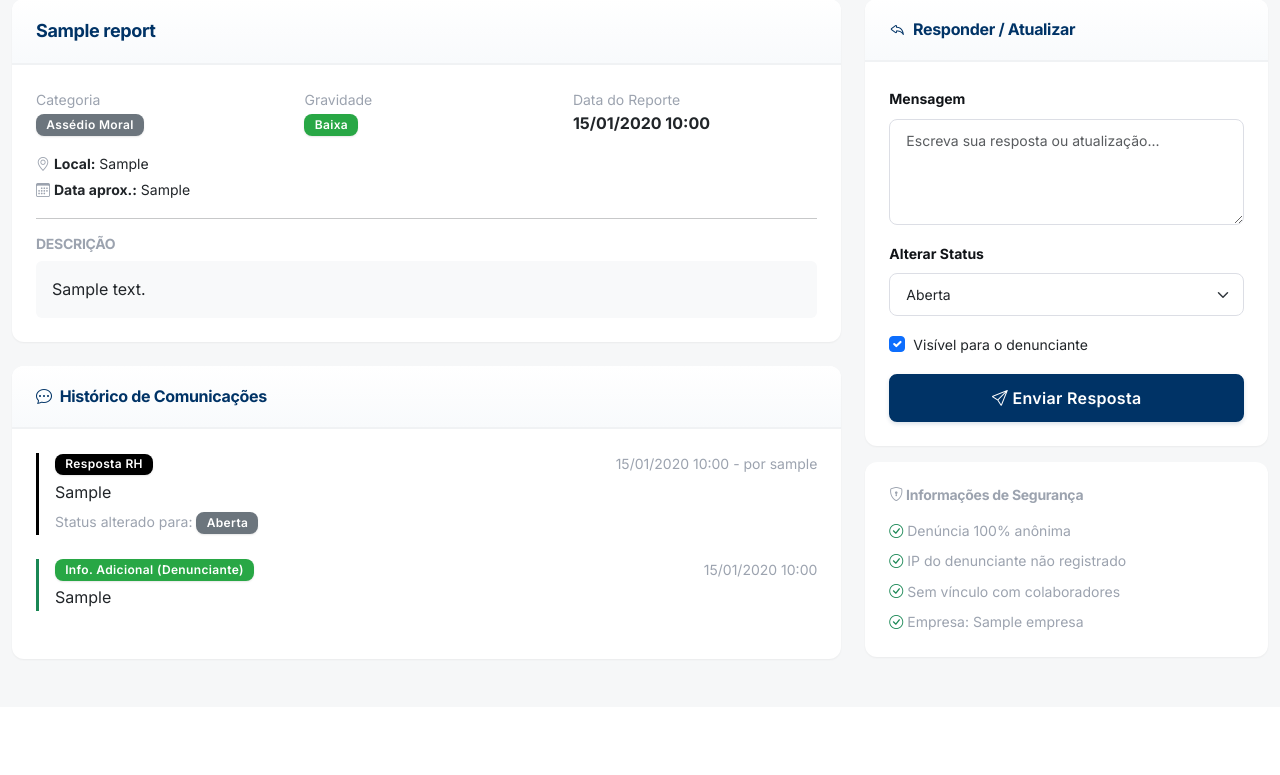
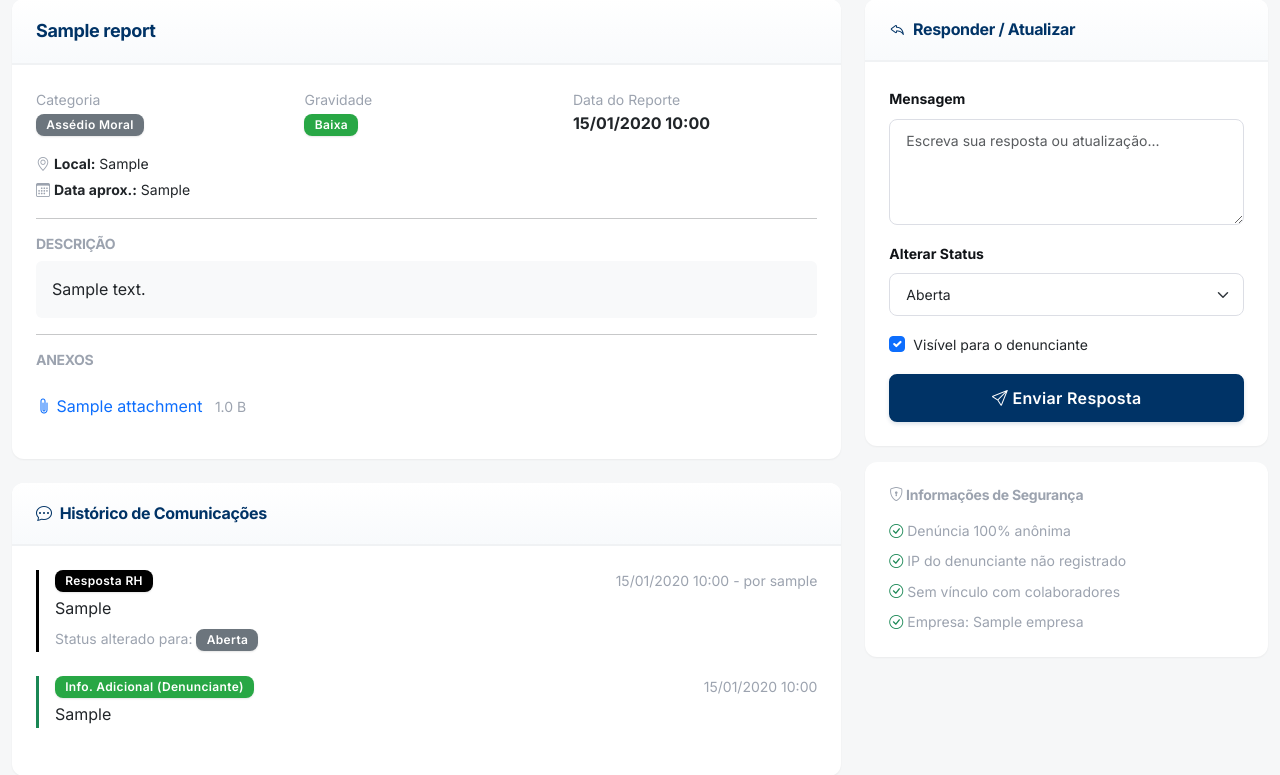
Before and after one commit to RiqueAlvess/wln, a Django app: page /reports/manage/1/ in a window 1280 px wide. Shown: the part 203-978 px from the top of the page. Before the commit the page ends 863 px from the top, so only its background shows below. Run offline with Django 5.2, Linux system fonts and the light colour scheme; a user stored in the database is signed in; tables that the repository leaves empty hold one stand-in row (values such as "Sample post"); grey boxes marked "Sample" are stand-in pictures; data that the repository does not hold is empty; parts of the project's set-up code (start-up, migrations or seed data) failed here and were passed over; some libraries are stand-ins or nearby versions.

Commit message:
feat(reports): adiciona suporte a anexos no canal de denúncia
Permite que o denunciante anexe arquivos de qualquer tipo ao enviar
uma denúncia anônima (imagens, documentos, vídeos, etc.), com limite
de 20 MB por arquivo.

- Adiciona modelo ReportAttachment com FileField sem restrição de extensão
- Cria migration 0002_reportattachment
- Atualiza ReportCreateView para processar múltiplos arquivos enviados
- Adiciona campo de upload no formulário create.html (multipart, múltiplos)
- Exibe lista de anexos nas views do denunciante e do RH

https://claude.ai/code/session_01YKZMKA2REs2ot498JRY8C9

```diff
--- a/vivamente360/apps/reports/models.py
+++ b/vivamente360/apps/reports/models.py
@@ -179,6 +179,48 @@ class ReportResponse(TimeStampedModel):
         return f"Resposta para [{self.report.protocolo}]"
 
 
+class ReportAttachment(TimeStampedModel):
+    """
+    Anexos enviados junto com a denúncia anônima.
+    Aceita qualquer tipo de arquivo (sem restrição de extensão).
+    """
+    report = models.ForeignKey(
+        AnonymousReport,
+        on_delete=models.CASCADE,
+        related_name='anexos'
+    )
+    arquivo = models.FileField(
+        upload_to='denuncias/%Y/%m/',
+        help_text="Arquivo anexado à denúncia"
+    )
+    nome_original = models.CharField(
+        max_length=255,
+        help_text="Nome original do arquivo enviado"
+    )
+    tamanho = models.PositiveIntegerField(
+        default=0,
+        help_text="Tamanho do arquivo em bytes"
+    )
+
+    class Meta:
+        db_table = 'reports_report_attachment'
+        verbose_name = 'Anexo de Denúncia'
+        verbose_name_plural = 'Anexos de Denúncias'
+        ordering = ['created_at']
+
+    def __str__(self):
+        return f"Anexo '{self.nome_original}' para [{self.report.protocolo}]"
+
+    @property
+    def tamanho_formatado(self):
+        size = self.tamanho
+        for unit in ['B', 'KB', 'MB', 'GB']:
+            if size < 1024:
+                return f"{size:.1f} {unit}"
+            size /= 1024
+        return f"{size:.1f} TB"
+
+
 class ReportFollowUp(TimeStampedModel):
     """
     Mensagens adicionais do denunciante anônimo.
--- a/vivamente360/apps/reports/views.py
+++ b/vivamente360/apps/reports/views.py
@@ -9,7 +9,7 @@ from django.urls import reverse
 from django_ratelimit.decorators import ratelimit
 from apps.core.mixins import RHRequiredMixin
 from apps.tenants.models import Empresa
-from .models import AnonymousReport, ReportResponse, ReportFollowUp
+from .models import AnonymousReport, ReportAttachment, ReportResponse, ReportFollowUp
 
 logger = logging.getLogger(__name__)
 
@@ -78,6 +78,18 @@ class ReportCreateView(View):
             access_token_hash=access_token_hash,
         )
 
+        # Processar anexos (qualquer tipo de arquivo, máximo 20MB por arquivo)
+        for arquivo in request.FILES.getlist('anexos'):
+            if arquivo.size > 20 * 1024 * 1024:
+                logger.warning("Anexo ignorado por exceder 20MB: %s", arquivo.name)
+                continue
+            ReportAttachment.objects.create(
+                report=report,
+                arquivo=arquivo,
+                nome_original=arquivo.name,
+                tamanho=arquivo.size,
+            )
+
         return render(request, 'reports/success.html', {
             'empresa': empresa,
             'protocolo': report.protocolo,
@@ -129,12 +141,14 @@ class ReportTrackView(View):
         # Buscar respostas visíveis ao denunciante
         respostas = report.respostas_rh.filter(visivel_denunciante=True)
         followups = report.followups.all()
+        anexos = report.anexos.all()
 
         return render(request, 'reports/detail_anonymous.html', {
             'empresa': empresa,
             'report': report,
             'respostas': respostas,
             'followups': followups,
+            'anexos': anexos,
             'protocolo': protocolo,
             'access_token': access_token,
         })
@@ -287,6 +301,7 @@ class ReportDetailView(RHRequiredMixin, TemplateView):
         context['report'] = report
         context['respostas'] = report.respostas_rh.select_related('respondido_por')
         context['followups'] = report.followups.all()
+        context['anexos'] = report.anexos.all()
         context['status_choices'] = AnonymousReport.STATUS_CHOICES
 
         return context
--- a/vivamente360/templates/reports/rh_detail.html
+++ b/vivamente360/templates/reports/rh_detail.html
@@ -70,6 +70,21 @@
                 <div class="bg-light rounded p-3">
                     <p class="mb-0" style="white-space: pre-wrap;">{{ report.descricao }}</p>
                 </div>
+
+                {% if anexos %}
+                <hr>
+                <h6 class="fw-bold text-muted small text-uppercase mb-2">Anexos</h6>
+                <ul class="list-group list-group-flush">
+                    {% for anexo in anexos %}
+                    <li class="list-group-item px-0">
+                        <a href="{{ anexo.arquivo.url }}" target="_blank" class="text-decoration-none">
+                            <i class="bi bi-paperclip"></i> {{ anexo.nome_original }}
+                        </a>
+                        <small class="text-muted ms-2">{{ anexo.tamanho_formatado }}</small>
+                    </li>
+                    {% endfor %}
+                </ul>
+                {% endif %}
             </div>
         </div>
 
```
Also changed, not shown: vivamente360/templates/reports/create.html (+11 -1 lines), vivamente360/templates/reports/detail_anonymous.html (+16 -0 lines), vivamente360/apps/reports/migrations/0002_reportattachment.py (added).
